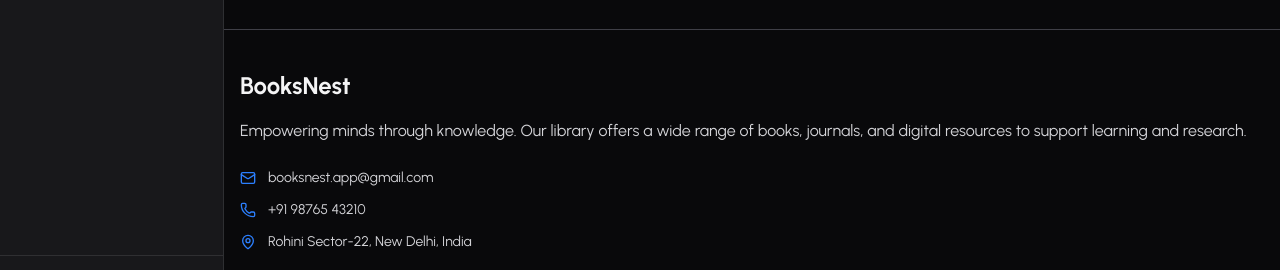
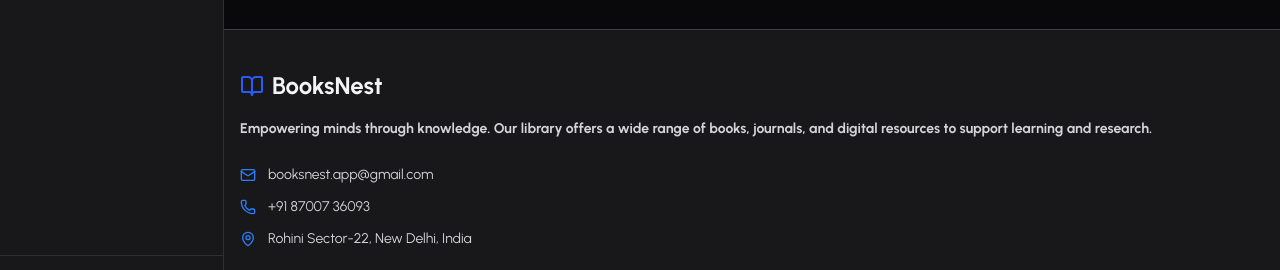
Before and after one commit to iamAmanrajput/BooksNest, a React (Vite) app in the folder frontend/: page / in a window 1280 px wide. Shown: the part 511-781 px from the top of the page. Built offline with nearby package versions, Linux system fonts and the light colour scheme; no server answers.

Commit message:
style: improve ui

```diff
--- a/frontend/src/components/user/Footer.jsx
+++ b/frontend/src/components/user/Footer.jsx
@@ -8,22 +8,27 @@ import {
   Mail,
   Phone,
   MapPin,
+  BookOpen,
 } from "lucide-react";
-import { Link } from "react-router-dom";
+import { Link, useNavigate } from "react-router-dom";
 
 const Footer = () => {
+  const navigate = useNavigate();
   return (
-    <footer className="w-full border-t border-zinc-200 dark:border-zinc-700 bg-white dark:bg-[#09090B]">
+    <footer className="w-full border-t border-zinc-200 dark:border-zinc-700 bg-white dark:bg-zinc-900">
       {/* Main Footer Content */}
       <div className="px-4 py-10">
         <div className="grid grid-cols-1 md:grid-cols-1 gap-8 lg:gap-12">
           {/* Library Info */}
           <div className="space-y-6">
             <div>
-              <h3 className="text-2xl font-bold text-zinc-900 dark:text-zinc-100 mb-4">
-                BooksNest
+              <h3
+                onClick={() => navigate("/")}
+                className="text-2xl cursor-pointer flex gap-2 items-center font-bold text-zinc-900 dark:text-zinc-100 mb-4"
+              >
+                <BookOpen className="text-customblue" /> <span>BooksNest</span>
               </h3>
-              <p className="text-zinc-700 dark:text-zinc-300 leading-relaxed">
+              <p className="text-zinc-700 text-sm font-bold dark:text-zinc-300 leading-relaxed">
                 Empowering minds through knowledge. Our library offers a wide
                 range of books, journals, and digital resources to support
                 learning and research.
@@ -34,14 +39,17 @@ const Footer = () => {
             <div className="space-y-3">
               <div className="flex items-center space-x-3">
                 <Mail className="h-4 w-4 text-blue-500" />
-                <span className="text-sm text-zinc-700 dark:text-zinc-300">
+                <a
+                  href="mailto:booksnest.app@gmail.com"
+                  className="text-sm text-zinc-700 dark:text-zinc-300"
+                >
                   booksnest.app@gmail.com
-                </span>
+                </a>
               </div>
               <div className="flex items-center space-x-3">
                 <Phone className="h-4 w-4 text-blue-500" />
                 <span className="text-sm text-zinc-700 dark:text-zinc-300">
-                  +91 98765 43210
+                  +91 87007 36093
                 </span>
               </div>
               <div className="flex items-center space-x-3">
@@ -59,11 +67,22 @@ const Footer = () => {
               </h5>
               <div className="flex space-x-3">
                 {[
-                  { icon: Facebook, href: "#", label: "Facebook" },
+                  {
+                    icon: Linkedin,
+                    href: "https://www.linkedin.com/in/aman-kumar-910843327/",
+                    label: "LinkedIn",
+                  },
+                  {
+                    icon: Github,
+                    href: "https://github.com/iamAmanrajput",
+                    label: "GitHub",
+                  },
                   { icon: Twitter, href: "#", label: "Twitter" },
-                  { icon: Instagram, href: "#", label: "Instagram" },
-                  { icon: Linkedin, href: "#", label: "LinkedIn" },
-                  { icon: Github, href: "#", label: "GitHub" },
+                  {
+                    icon: Instagram,
+                    href: "https://www.instagram.com/jaanirajput_0/",
+                    label: "Instagram",
+                  },
                 ].map(({ icon: Icon, href, label }) => (
                   <a
                     key={label}
@@ -88,7 +107,7 @@ const Footer = () => {
       <div className="px-4 py-6">
         <div className="flex flex-col md:flex-row justify-between items-center space-y-4 md:space-y-0">
           <div className="text-sm text-zinc-700 dark:text-zinc-400">
-            © 2025 Central Library. All rights reserved.
+            © 2025 BooksNest Library. All rights reserved.
           </div>
 
           <div className="flex flex-wrap justify-center md:justify-end gap-4 text-sm">
@@ -98,13 +117,13 @@ const Footer = () => {
               "Library Rules",
               "Help Desk",
             ].map((item) => (
-              <a
+              <Link
                 key={item}
-                href="#"
+                to="#"
                 className="text-zinc-700 dark:text-zinc-400 hover:text-blue-600 dark:hover:text-blue-400 transition-colors duration-200"
               >
                 {item}
-              </a>
+              </Link>
             ))}
           </div>
         </div>
```
